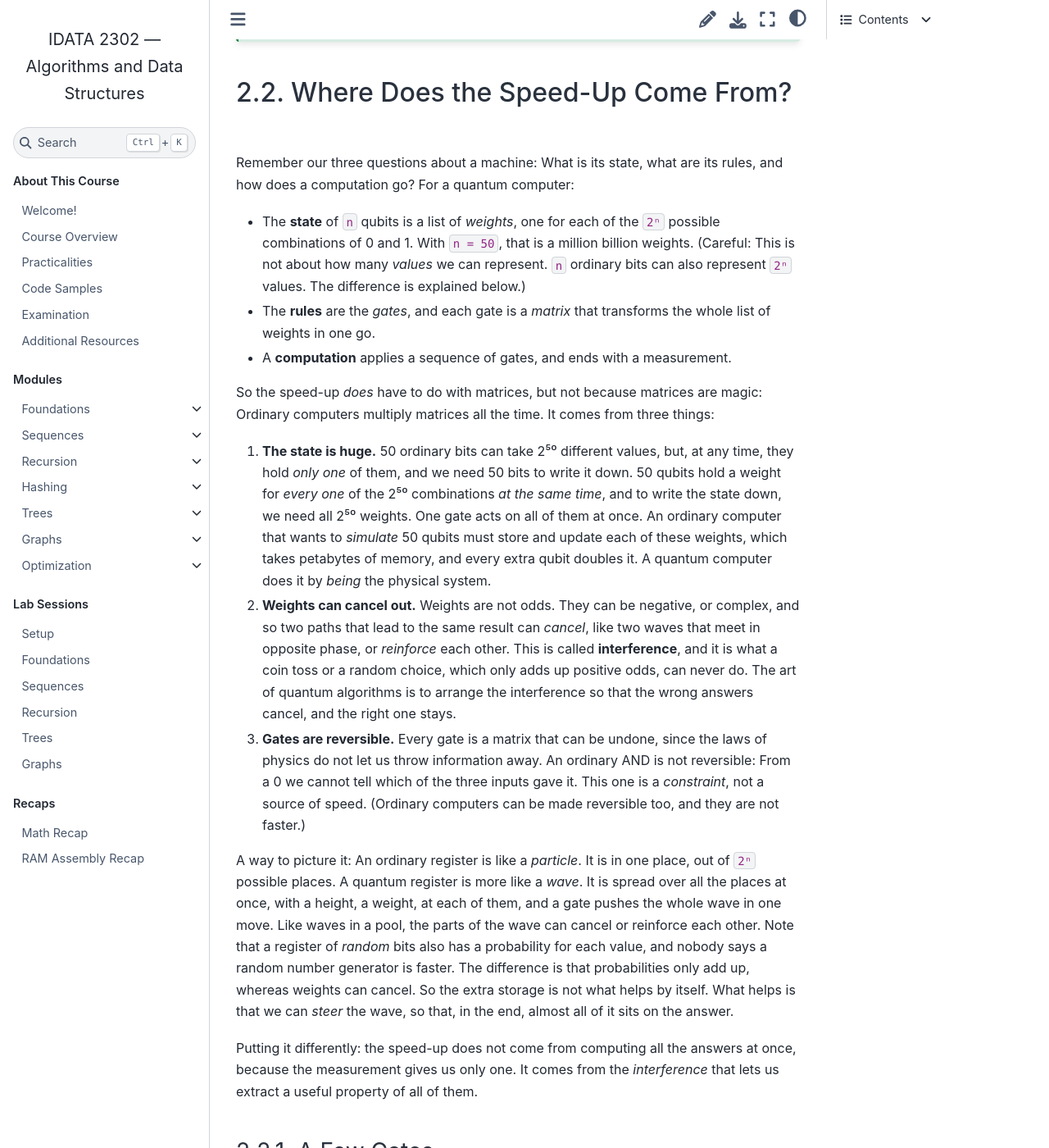
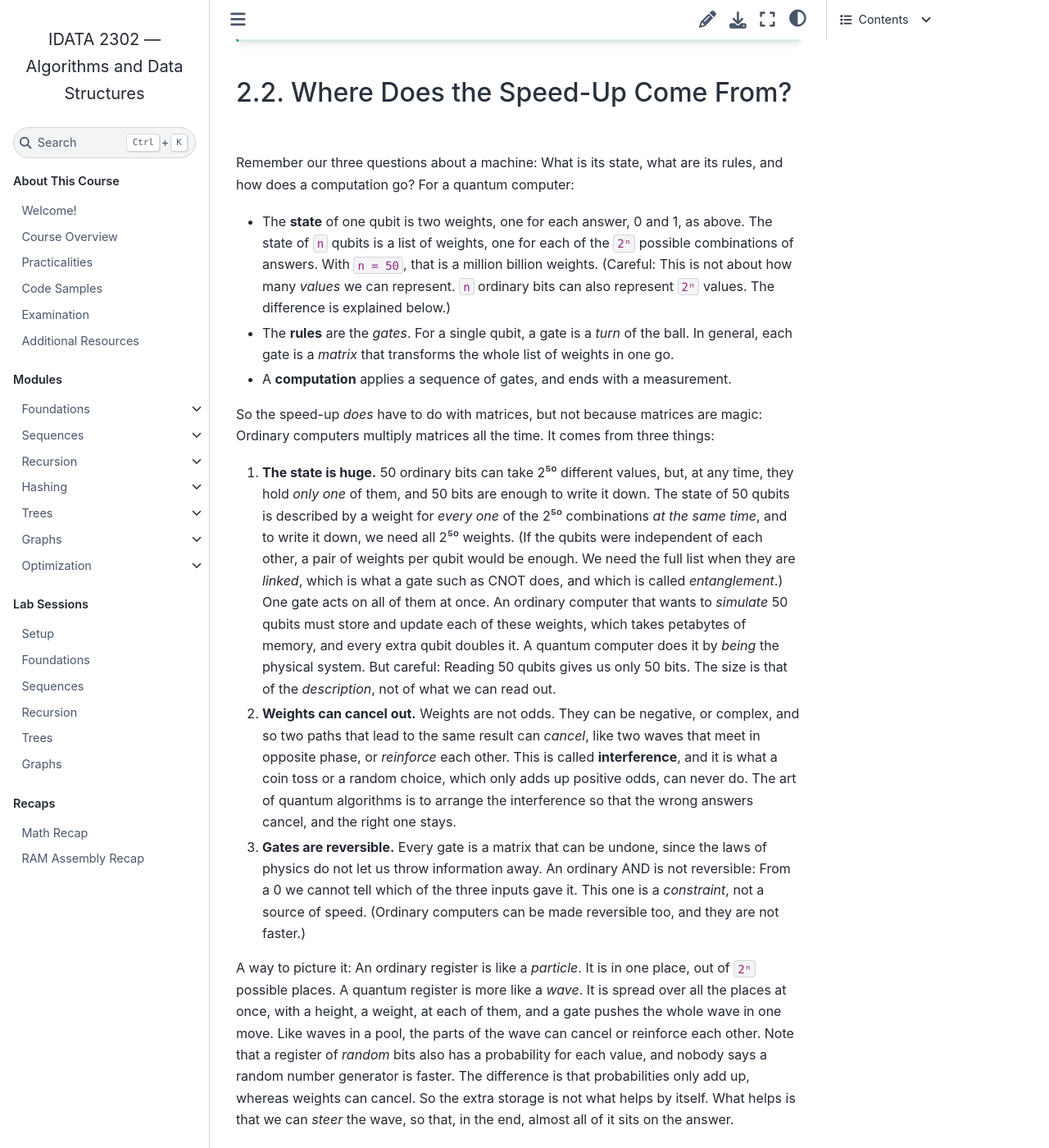
Before and after one commit to fchauvel/ntnu-idata2302-website, a Sphinx documentation site: the page built from source/beyond/quantum/index.rst, in a window 1280 px wide and 1400 px high, scrolled down 2910 px. Shown: the whole window at 82% size. Built offline with Sphinx 7.4.7 and the Sphinx Book theme 1.1.4, drawn with Linux system fonts in a browser that asks for light colours; some of the changed text lies outside the part shown.

Commit message:
content: align the rest of the quantum notes with the spinning ball
State of one versus n qubits, the description versus what can be read, the
role of entanglement, and the gates as turns of the ball.

Co-Authored-By: Claude Sonnet 5.5 <noreply@anthropic.com>

```diff
--- a/source/beyond/quantum/index.rst
+++ b/source/beyond/quantum/index.rst
@@ -130,13 +130,15 @@ Where Does the Speed-Up Come From?
 Remember our three questions about a machine: What is its state, what are its rules,
 and how does a computation go? For a quantum computer:
 
-- The **state** of ``n`` qubits is a list of *weights*, one for each of the ``2ⁿ``
-  possible combinations of 0 and 1. With ``n = 50``, that is a million billion
+- The **state** of one qubit is two weights, one for each answer, 0 and 1, as above.
+  The state of ``n`` qubits is a list of weights, one for each of the ``2ⁿ``
+  possible combinations of answers. With ``n = 50``, that is a million billion
   weights. (Careful: This is not about how many *values* we can represent.
   ``n`` ordinary bits can also represent ``2ⁿ`` values. The difference is explained
   below.)
-- The **rules** are the *gates*, and each gate is a *matrix* that transforms the
-  whole list of weights in one go.
+- The **rules** are the *gates*. For a single qubit, a gate is a *turn* of the ball.
+  In general, each gate is a *matrix* that transforms the whole list of weights in
+  one go.
 - A **computation** applies a sequence of gates, and ends with a measurement.
 
 So the speed-up *does* have to do with matrices, but not because matrices are
@@ -144,12 +146,17 @@ magic: Ordinary computers multiply matrices all the time. It comes from three
 things:
 
 1. **The state is huge.** 50 ordinary bits can take 2⁵⁰ different values, but, at any
-   time, they hold *only one* of them, and we need 50 bits to write it down. 50
-   qubits hold a weight for *every one* of the 2⁵⁰ combinations *at the same time*, and
-   to write the state down, we need all 2⁵⁰ weights. One gate acts on all of them at
+   time, they hold *only one* of them, and 50 bits are enough to write it down. The
+   state of 50 qubits is described by a weight for *every one* of the 2⁵⁰
+   combinations *at the same time*, and to write it down, we need all 2⁵⁰ weights.
+   (If the qubits were independent of each other, a pair of weights per qubit would
+   be enough. We need the full list when they are *linked*, which is what a gate such
+   as CNOT does, and which is called *entanglement*.) One gate acts on all of them at
    once. An ordinary computer that wants to *simulate* 50 qubits must store and update
    each of these weights, which takes petabytes of memory, and every extra qubit
-   doubles it. A quantum computer does it by *being* the physical system.
+   doubles it. A quantum computer does it by *being* the physical system. But
+   careful: Reading 50 qubits gives us only 50 bits. The size is that of the
+   *description*, not of what we can read out.
 2. **Weights can cancel out.** Weights are not odds. They can be negative, or
    complex, and so two paths that lead to the same result can *cancel*, like two
    waves that meet in opposite phase, or *reinforce* each other. This is called
@@ -180,14 +187,17 @@ that lets us extract a useful property of all of them.
 A Few Gates
 -----------
 
-Here are the main gates. You do not need the matrices, so they are folded.
-Applying a gate means multiplying the list of weights by its matrix.
+Here are the main gates. For one qubit, a gate is a *turn of the ball*, which changes
+the tilt of its axis, or the way it is swung around the reference. You do not need
+the matrices, so they are folded. Applying a gate means multiplying the list of
+weights by its matrix.
 
 .. admonition:: X, the quantum NOT
    :class: hint, dropdown
 
-   It swaps the weights of 0 and 1: A ``0`` becomes a ``1`` and the other way
-   around.
+   In the ball picture, it flips the ball upside down: A ball that turned
+   counterclockwise seen from above turns clockwise, so 0 becomes 1 and the other
+   way around. It swaps the weights of 0 and 1.
 
    .. math::
 
@@ -196,9 +206,10 @@ Applying a gate means multiplying the list of weights by its matrix.
 .. admonition:: Z, the sign flip
    :class: hint, dropdown
 
-   It keeps the weight of 0, and flips the *sign* of the weight of 1. If we
-   measure right away, we notice nothing, since the odds are the squares of the
-   weights. But the sign matters for the interference that comes next. It is the
+   In the ball picture, it swings the axis half-way around the reference, without
+   changing its tilt. It keeps the weight of 0, and flips the *sign* of the weight
+   of 1. If we measure right away, we notice nothing, since the tilt, and so the
+   odds, did not change. But the sign matters for the interference that comes next. It is the
    kind of "hidden mark" that Grover's algorithm uses.
 
    .. math::
@@ -208,8 +219,9 @@ Applying a gate means multiplying the list of weights by its matrix.
 .. admonition:: H, the Hadamard gate
    :class: hint, dropdown
 
-   It turns a ``0`` into an equal mix of 0 and 1, and a ``1`` into an equal mix
-   with a minus sign. It is the usual way to create a superposition. Applying it
+   In the ball picture, it tips a ball that is upright onto its side, which gives
+   a 50/50 odds, and, applied twice, tips it back upright. It turns a ``0`` into an
+   equal mix of 0 and 1, and a ``1`` into an equal mix with a minus sign. It is the usual way to create a superposition. Applying it
    twice brings us back to where we started, which is a nice example of
    interference: The two paths to the "wrong" result cancel out.
 
@@ -341,8 +353,9 @@ winner (:numref:`beyond/quantum/grover`).
 
 How many rounds? Roughly three quarters of the square root of ``n``: Two rounds
 for our eight boxes, and about 800 for a million. Each round pushes the winner a
-small and fixed step up, and we need that many of them to get close to certainty. If we go on for longer, the weight comes back down, like a swing
-that we keep pushing at the wrong moment. So we have to stop at the right time.
+small and fixed step up, and we need that many of them to get close to certainty. If
+we go on for longer, the weight comes back down, like a swing that we keep pushing
+at the wrong moment. So we have to stop at the right time.
 
 So there is no magic: The algorithm opens every box in every round, but it only
 learns by *tilting the odds*, a little at a time. Two things to remember:
```
